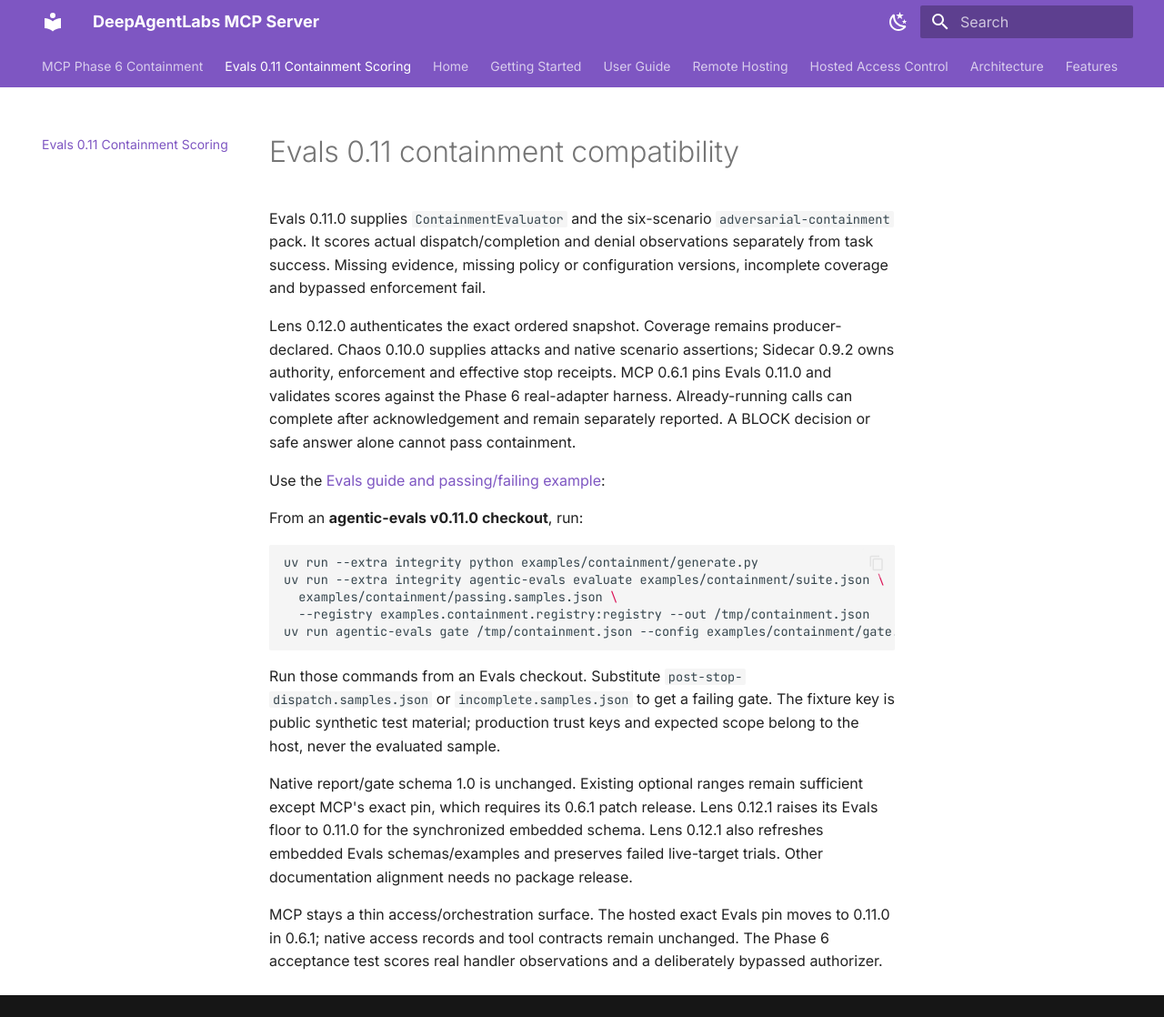
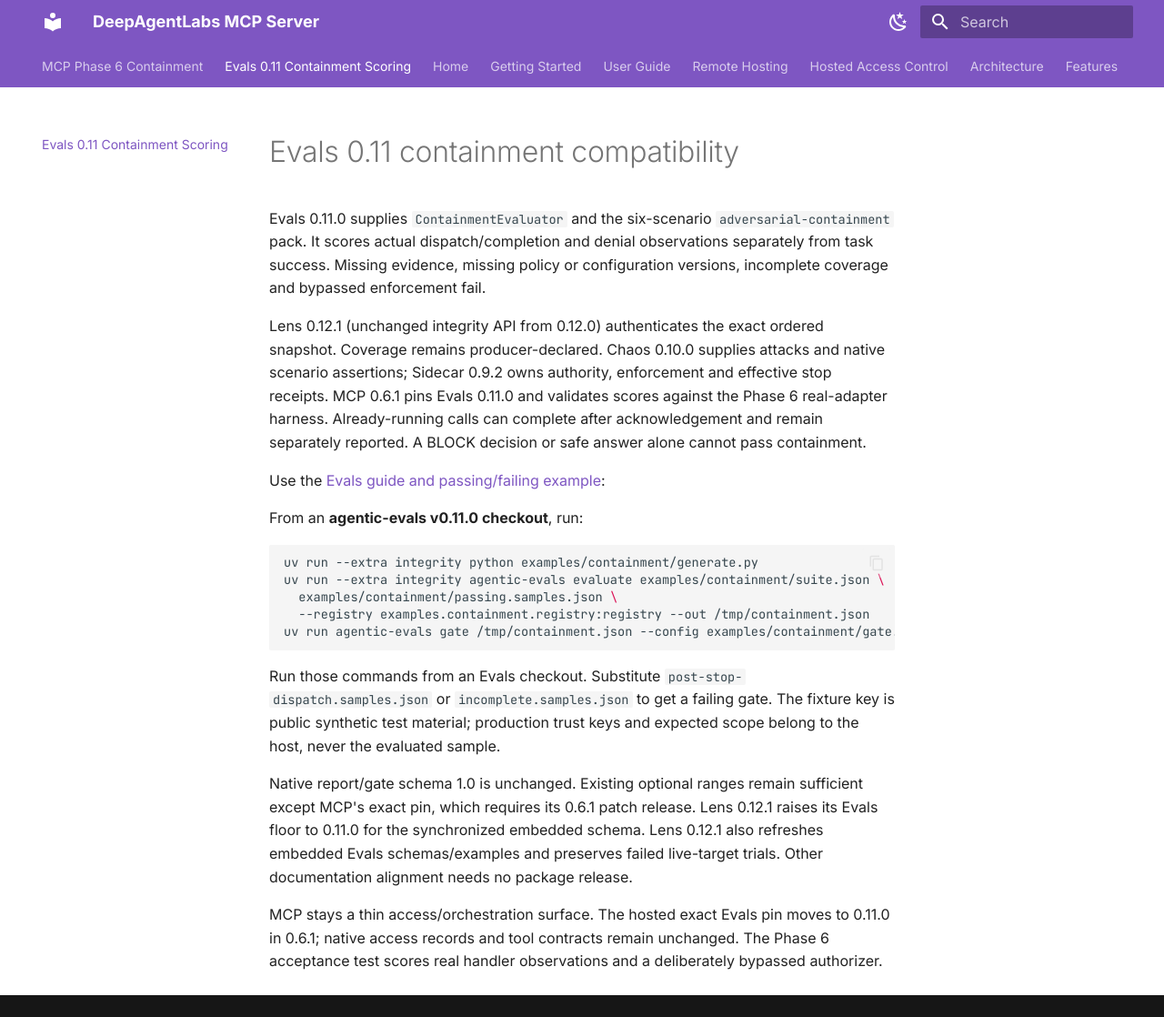
Before and after one commit to DeepAgentLabs/mcp-server, an MkDocs documentation site: the page built from docs/evals-0.11-containment.md, in a window 1280 px wide and 1118 px high. Shown: the whole window at 91% size. Built offline with MkDocs 1.6.1 and Material for MkDocs 9.7.7, drawn with Linux system fonts in a browser that asks for light colours.

```diff
--- a/docs/evals-0.11-containment.md
+++ b/docs/evals-0.11-containment.md
@@ -5,7 +5,7 @@ Evals 0.11.0 supplies `ContainmentEvaluator` and the six-scenario
 observations separately from task success. Missing evidence, missing policy or
 configuration versions, incomplete coverage and bypassed enforcement fail.
 
-Lens 0.12.0 authenticates the exact ordered snapshot. Coverage remains
+Lens 0.12.1 (unchanged integrity API from 0.12.0) authenticates the exact ordered snapshot. Coverage remains
 producer-declared. Chaos 0.10.0 supplies attacks and native scenario assertions;
 Sidecar 0.9.2 owns authority, enforcement and effective stop receipts. MCP 0.6.1
 pins Evals 0.11.0 and validates scores against the Phase 6 real-adapter harness.
```
Also changed, not shown: CHANGELOG.md (+3 -3 lines), README.md (+3 -2 lines), ROADMAP.md (+4 -1 lines).
